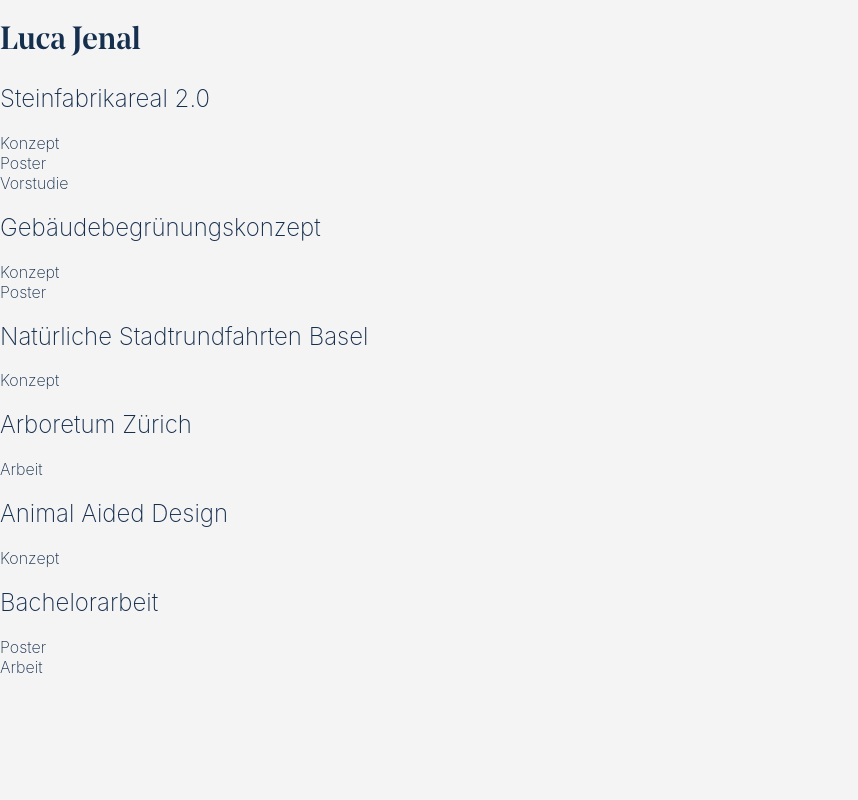
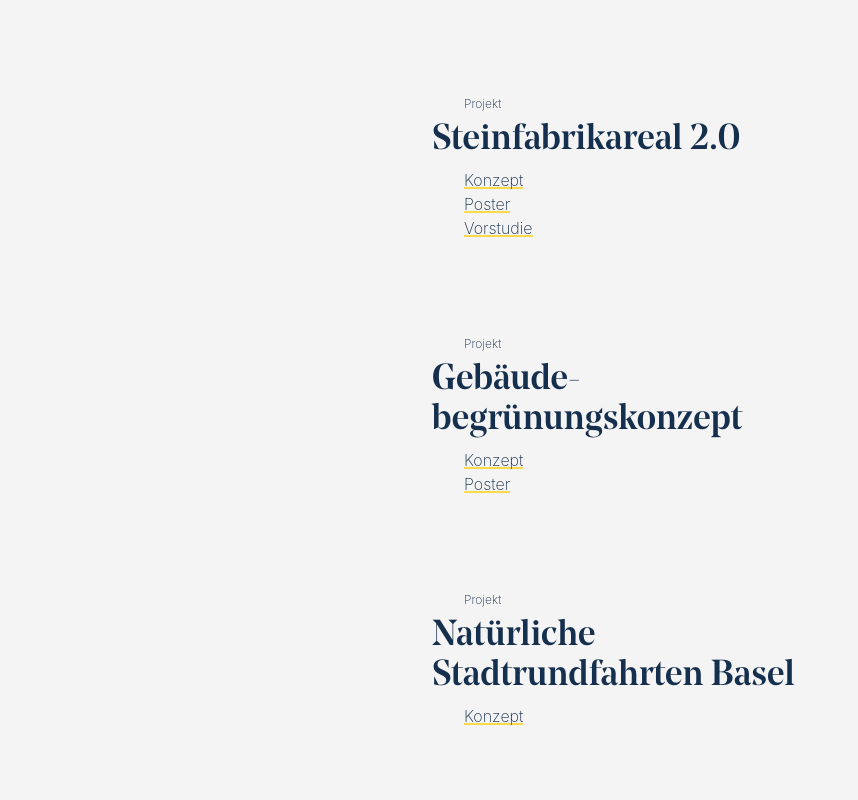
Before and after one commit to caillou/lucajenal.ch, a Next.js app: page / in a window 1280 px wide. Shown: the top 800 px of the page, without its empty margins (0-858 px from the left). Built offline with nearby package versions, Linux system fonts and the light colour scheme.

Commit message:
Style projects and links

```diff
--- a/package.json
+++ b/package.json
@@ -17,13 +17,16 @@
     "@types/react": "^17.0.0",
     "@typescript-eslint/eslint-plugin": "^4.13.0",
     "@typescript-eslint/parser": "^4.13.0",
+    "autoprefixer": "^10.2.1",
     "eslint": "^7.18.0",
     "eslint-config-prettier": "^7.1.0",
     "eslint-plugin-jsx-a11y": "^6.4.1",
     "eslint-plugin-prettier": "^3.3.1",
     "eslint-plugin-react": "^7.22.0",
     "eslint-plugin-react-hooks": "^4.2.0",
+    "postcss": "^8.2.4",
     "prettier": "^2.2.1",
+    "tailwindcss": "^2.0.2",
     "typescript": "^4.1.3"
   }
 }
--- a/pages/index.tsx
+++ b/pages/index.tsx
@@ -16,7 +16,7 @@
     Vorstudie: true,
   },
   {
-    title: 'Gebäudebegrünungskonzept',
+    title: 'Gebäude&shy;begrünungskonzept',
     subtitle: 'Gebäudebegrünungskonzept für eine Zwischennutzung ',
     module: 'Modul Gebäudebegrünung ',
     tags: ['low-tech', 'low-budget', 'low-maintenance'],
@@ -77,19 +77,18 @@
         <link rel="icon" href="/favicon.ico" />
       </Head>
 
-      <main>
-        <h1>Luca Jenal</h1>
+      <main className="max-w-md mx-auto px-4">
+        {/* <h1 className="text-4xl mt-16 mb-8">Luca Jenal</h1> */}
 
         {projects.map((project) => {
           return (
-            <div key="{project.folder}">
-              <h2>{project.title}</h2>
-              <ul
-                style={{
-                  listStyle: 'none',
-                  padding: 0,
-                }}
-              >
+            <div className="my-24" key="{project.folder}">
+              <p className="text-xs px-8">Projekt</p>
+              <h2
+                className="text-4xl my-2"
+                dangerouslySetInnerHTML={{ __html: project.title }}
+              ></h2>
+              <ul className="text-base  px-8">
                 {['Konzept', 'Poster', 'Arbeit', 'Vorstudie']
                   .filter((type) => (project as any)[type])
                   .map((type) => (
--- /dev/null
+++ b/postcss.config.js
@@ -0,0 +1,6 @@
+module.exports = {
+  plugins: {
+    tailwindcss: {},
+    autoprefixer: {},
+  },
+}
--- a/styles/globals.css
+++ b/styles/globals.css
@@ -1,3 +1,7 @@
+@tailwind base;
+@tailwind components;
+@tailwind utilities;
+
 html,
 body {
   padding: 0;
@@ -7,11 +11,6 @@
   font-weight: 200;
   background-color: rgb(245, 244, 244);
   color: rgb(21, 47, 78);
-}
-
-a {
-  color: inherit;
-  text-decoration: none;
 }
 
 * {
@@ -26,11 +25,28 @@
   font-style: normal;
 }
 
-h1 {
+h1,
+h2 {
   font-family: noe-display-medium;
   font-weight: normal;
 }
 
-h2 {
+/* h2 {
   font-weight: 200;
+} */
+
+a {
+  z-index: 0;
+  position: relative;
 }
+
+a::before {
+  content: '';
+  position: absolute;
+  bottom: 0.05em;
+  height: 0.15em;
+  left: 0;
+  right: 0;
+  background-color: #ffd94a;
+  z-index: -1;
+}
--- /dev/null
+++ b/tailwind.config.js
@@ -0,0 +1,11 @@
+module.exports = {
+  purge: ['./pages/**/*.tsx'],
+  darkMode: false, // or 'media' or 'class'
+  theme: {
+    extend: {},
+  },
+  variants: {
+    extend: {},
+  },
+  plugins: [],
+}
```
Also changed, not shown: 1 other file (tests, documents, lock files or other folders).
